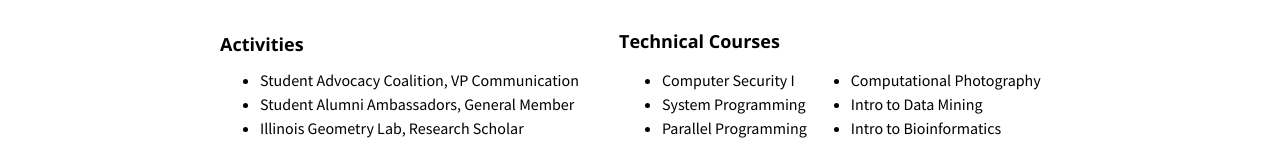
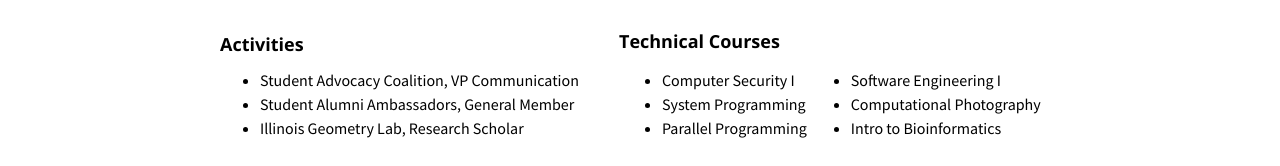
Before and after one commit to jacktgentile/jacktgentile.github.io, a plain HTML site: page index.html in a window 1280 px wide. Shown: the part 622-788 px from the top of the page. Drawn offline with nearby package versions, Linux system fonts and the light colour scheme.

Commit message:
edit course list

```diff
--- a/index.html
+++ b/index.html
@@ -69,8 +69,8 @@ MathWorks working on the MATLAB Python API team.
                   <li>Parallel Programming</li>
                 </ul></td>
                 <td><ul>
+                  <li>Software Engineering I</li>
                   <li>Computational Photography</li>
-                  <li>Intro to Data Mining</li>
                   <li>Intro to Bioinformatics</li>
                 </ul></td>
               </tr>
```
